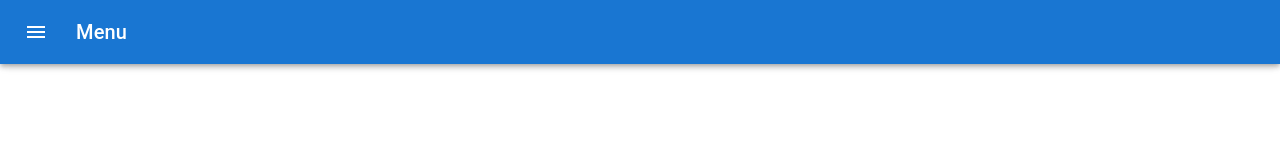
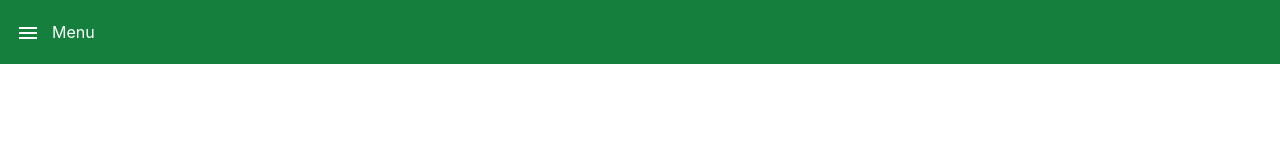
Before and after one commit to Daniil848/test, a React (Create React App) app: page / in a window 1280 px wide. Shown: the top 160 px of the page. Built offline with nearby package versions, Linux system fonts and the light colour scheme; data requests are answered from the project's data file.

Commit message:
header layout

```diff
--- /dev/null
+++ b/src/components/Header.module.scss
@@ -0,0 +1,22 @@
+.bar {
+  @apply absolute
+  top-0
+  right-0
+  h-16
+  p-4
+  min-w-full
+  flex
+  items-center
+  bg-green-700
+  text-white;
+
+  .toolBar {
+    @apply flex
+    justify-start
+    items-center;
+
+    .menuButton {
+      @apply mr-3;
+    }
+  }
+}
--- a/src/components/Header.tsx
+++ b/src/components/Header.tsx
@@ -1,9 +1,5 @@
 import React from 'react';
 import {
-  AppBar,
-  Toolbar,
-  IconButton,
-  Typography,
   Drawer,
   List,
   ListItem,
@@ -19,6 +15,7 @@ import { Link } from 'react-router-dom';
 import { getStudents } from '../app/mainSlice';
 import { useAppDispatch, useAppSelector } from '../app/hooks';
 import '../App.css';
+import styles from './Header.module.scss';
 
 const Header = () => {
   const state = useAppSelector((state) => state.slice);
@@ -32,23 +29,17 @@ const Header = () => {
   if (!state.students) return null;
   return (
     <>
-      <AppBar>
-        <Toolbar>
-          <IconButton
-            size="large"
-            edge="start"
-            color={'inherit'}
-            aria-label="menu"
-            sx={{ mr: 2 }}
+      <header className={styles.bar}>
+        <div className={styles.toolBar}>
+          <button
+            className={styles.menuButton}
             onClick={() => setOpenSidebar(true)}
           >
             <MenuIcon />
-          </IconButton>
-          <Typography color="Inherit" variant="h6">
-            Menu
-          </Typography>
-        </Toolbar>
-      </AppBar>
+          </button>
+          <p>Menu</p>
+        </div>
+      </header>
       <Drawer
         anchor={'left'}
         open={openSidebar}
--- a/src/pages/HomePage.module.scss
+++ b/src/pages/HomePage.module.scss
@@ -1,5 +1,5 @@
 .container {
-  @apply m-auto w-full flex justify-center flex-col flex-grow;
+  @apply m-auto w-[450px] flex justify-center flex-col flex-grow;
 
   .grades {
     @apply flex gap-2;
```
